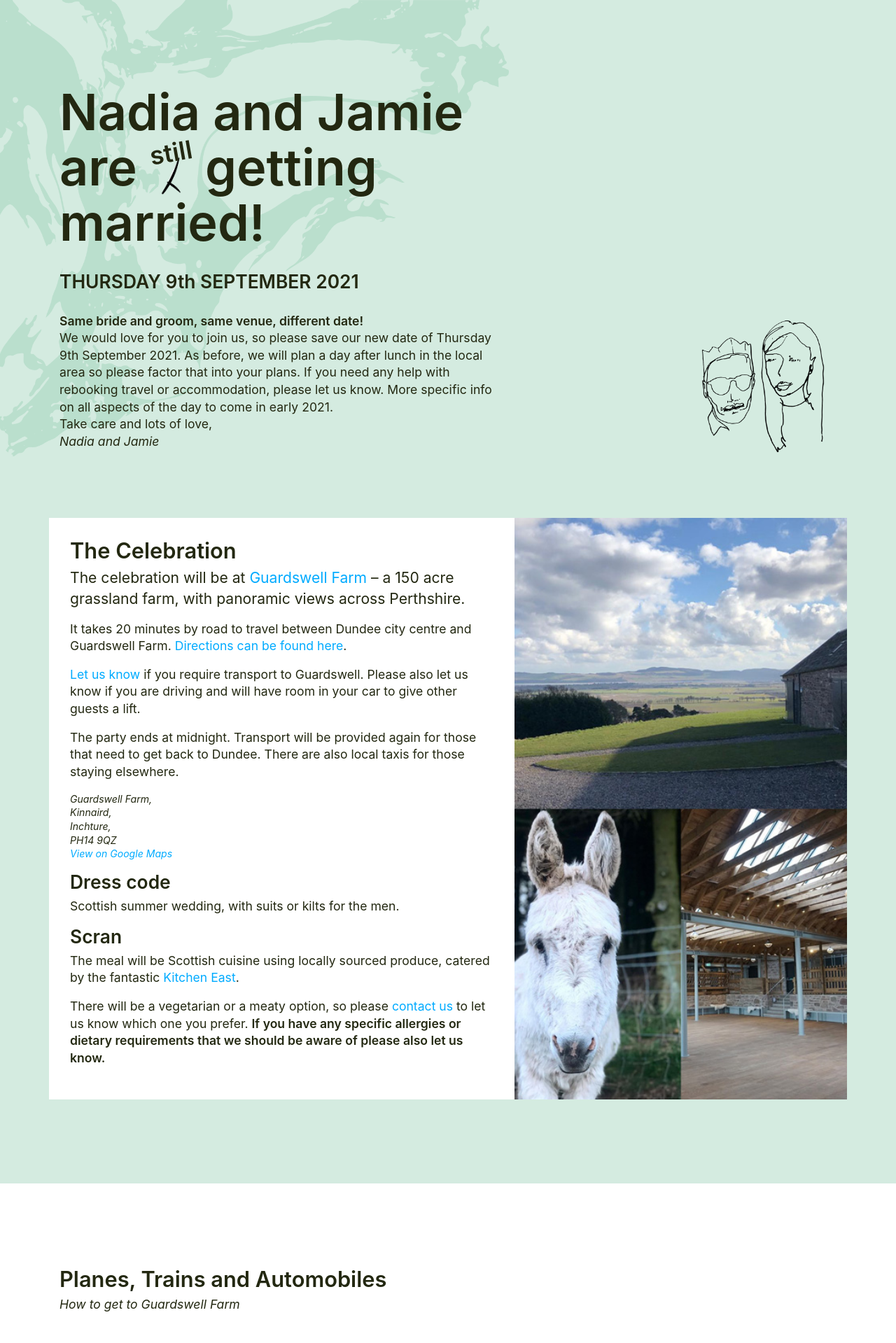
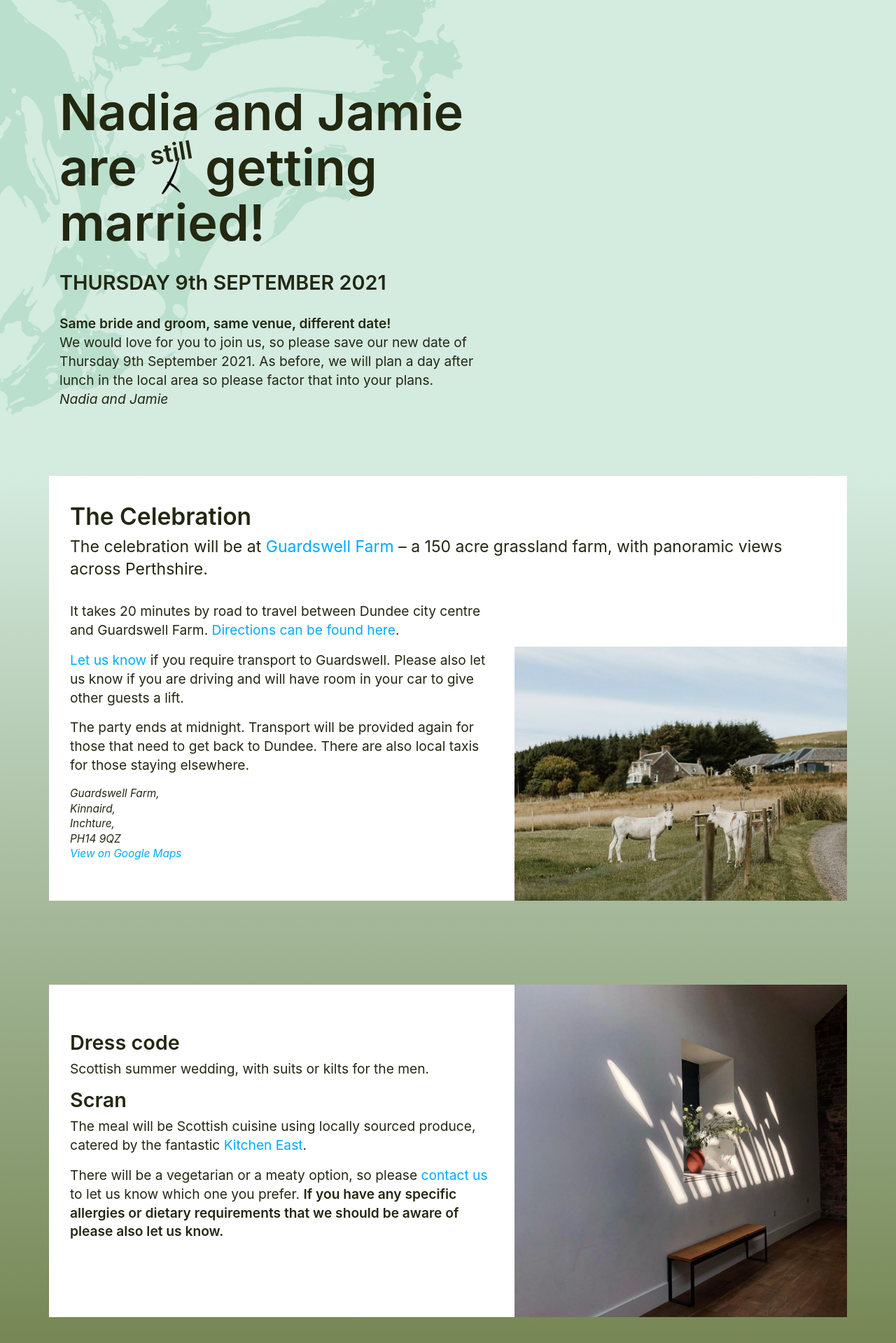
Before and after one commit to JamieRobertson/nadia-jamie, a Jekyll site: the page built from index.html, in a window 1280 px wide. Shown: the top 1919 px of the page at 70% size. Built offline with Jekyll 4.4.1, drawn with Linux system fonts in a browser that asks for light colours; nearby versions of some CDN libraries; some web fonts are replaced; some of the changed text lies outside the part shown.

Commit message:
updates in light of government rules

```diff
--- a/_sass/_base.sass
+++ b/_sass/_base.sass
@@ -60,6 +60,7 @@
 $olive: #4c5725
 $olive-light: #EDF7F4
 $olive-dark: darken($olive, 13%)
+$olive-grass: #70804c
 
 
 body
@@ -83,6 +84,10 @@
 
 // .display-4
     // line-height: 1.1
+
+
+.bg-olive-gradient
+    background: linear-gradient(to bottom, $mint 5%, $olive-grass 100%)
 
 
 .bg-cream
--- a/_sass/_custom_variables.scss
+++ b/_sass/_custom_variables.scss
@@ -279,7 +279,7 @@
 $font-family-base:            $font-family-sans-serif;
 // stylelint-enable value-keyword-case
 
-$font-size-base:              1.1rem; // Assumes the browser default, typically `16px`
+$font-size-base:              1.2rem; // Assumes the browser default, typically `16px`
 $font-size-lg:                $font-size-base * 1.2;
 $font-size-sm:                $font-size-base * .875 !default;
 
--- a/index.html
+++ b/index.html
@@ -22,32 +22,29 @@
                     <br>
                     We would love for you to join us, so please save our new date of Thursday 9th September 2021.
                     As before, we will plan a day after lunch in the local area so please factor that into your plans.
-                    If you need any help with rebooking travel or accommodation, please let us know.
-                    More specific info on all aspects of the day to come in early 2021.
-                    <br>
-                    Take care and lots of love,
                     <br>
                     <i>Nadia and Jamie</i>
                 </p>
             </div>
             <div class="col-12 col-md-2 col-lg-5">
-                <img src="/static/img/illustration.png" class="float-right w-100 h-auto d-none d-md-block" style="max-width: 210px;">
+                <!-- <img src="/static/img/illustration.png" class="float-right w-100 h-auto d-none d-md-block" style="max-width: 210px;"> -->
             </div>
         </div>
     </section>
 </div>
 
-
-<section class="container">
-    <div class="row align-items-center pt-sm-40 pt-md-80 pb-sm-40 pt-40 pb-md-120">
-        <div class="col-md-12 col-lg-5 px-0 pr-md-15 d-lg-flex align-self-lg-stretch bg-guardswell">
-            <img src="/static/img/guardswell-2.jpg" class="d-block w-100 h-auto d-lg-none">
-        </div>
-        <div class="col-md-12 col-lg-7 bg-white py-30 p-md-30 order-lg-first">
+<section class="bg-olive-gradient">
+    <section class="container pt-sm-40 pt-md-80 pb-sm-40 pt-40 pb-md-40">
+        <div class="row bg-white pt-40 pb-15">
+            <div class="col-12 px-md-30">
                 <h3>The Celebration</h3>
                 <p class="text-lg">
                     The celebration will be at <a href="https://www.instagram.com/guardswellfarm/" target="_blank">Guardswell Farm</a> &ndash; a 150 acre grassland farm, with panoramic views across Perthshire.
                 </p>
+            </div>
+        </div>
+        <div class="row align-items-center bg-white">
+            <div class="col-md-12 col-lg-7 px-md-30 pb-30 pb-lg-40 order-lg-first">
                 <p>
                     It takes 20 minutes by road to travel between Dundee city centre and Guardswell Farm.
                     <a href="{% link directions.html %}" target="_blank">Directions can be found here</a>.
@@ -67,7 +64,18 @@
                     PH14 9QZ <br>
                     <a href="https://g.page/guardswellfarm?share" target="_blank">View on Google Maps</a>
                 </p>
+            </div>
+            <div class="col-md-12 col-lg-5 px-0 d-lg-flex align-self-lg-stretch align-items-lg-end">
+                <div>
+                    <img src="/static/img/guardswell-3b.png" class="d-block w-100 h-auto">
+                </div>
+            </div>
+        </div>
+    </section>
 
+    <section class="container pt-sm-40 pt-md-80 pb-sm-40 pt-40 pb-md-120">
+        <div class="row align-items-center bg-white">
+            <div class="col-md-12 col-lg-7 py-30 p-md-30 pb-lg-40 pt-lg-15">
                 <h4>Dress code</h4>
                 <p>
                     Scottish summer wedding, with suits or kilts for the men.
@@ -83,7 +91,16 @@
                     <span class="font-weight-bold">If you have any specific allergies or dietary requirements that we should be aware of please also let us know.</span>
                 </p>
             </div>
+            <div class="col-md-12 col-lg-5 px-0 d-lg-flex align-self-lg-stretch">
+                <div class="d-block d-md-none overflow-hidden" style="height: 320px;">
+                    <img src="/static/img/guardswell-4.png" class="d-block w-100 h-auto">
                 </div>
+                <div class="d-none d-md-block">
+                    <img src="/static/img/guardswell-4.png" class="d-block w-100 h-auto">
+                </div>
+            </div>
+        </div>
+    </section>
 </section>
 
 
@@ -239,13 +256,14 @@
 
                 <h3>Other Information</h3>
                 <p>
-                    Please join us for a day-after brunch.
-                    <!-- in the local area, on Sunday 2nd August at 1pm. <br class="d-none d-xl-block"> -->
+                    Please join us for a day-after brunch in the local area.
+                    <!-- , on Friday 10th September at 1pm. <br class="d-none d-xl-block"> -->
                     More information to come.
                 </p>
 
                 <p>
-                    Due to venue capacity restrictions, unfortunately we cannot welcome young guests, except newborns. <br class="d-none d-xl-block">
+                    Due to venue capacity restrictions, unfortunately we cannot welcome young guests, except newborns.
+                    <!--  <br class="d-none d-xl-block"> -->
                     We hope you understand.
                 </p>
             </div>
```
Also changed, not shown: static/img/favicon-red.ico (added), static/img/favicon.ico, static/img/guardswell-3.png (added), static/img/guardswell-3b.png (added), static/img/guardswell-4.png (added). Lines whose indentation alone changed are shown as unchanged.
